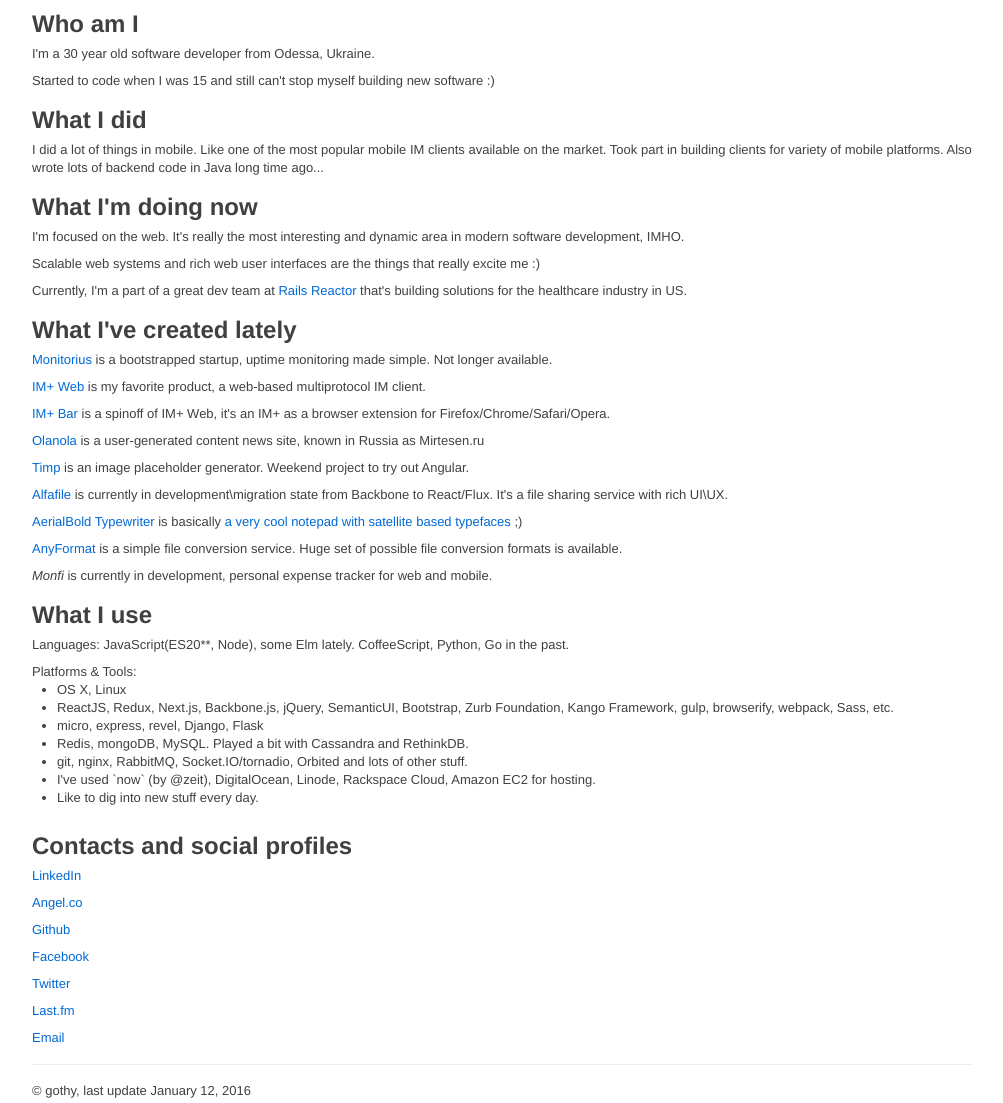
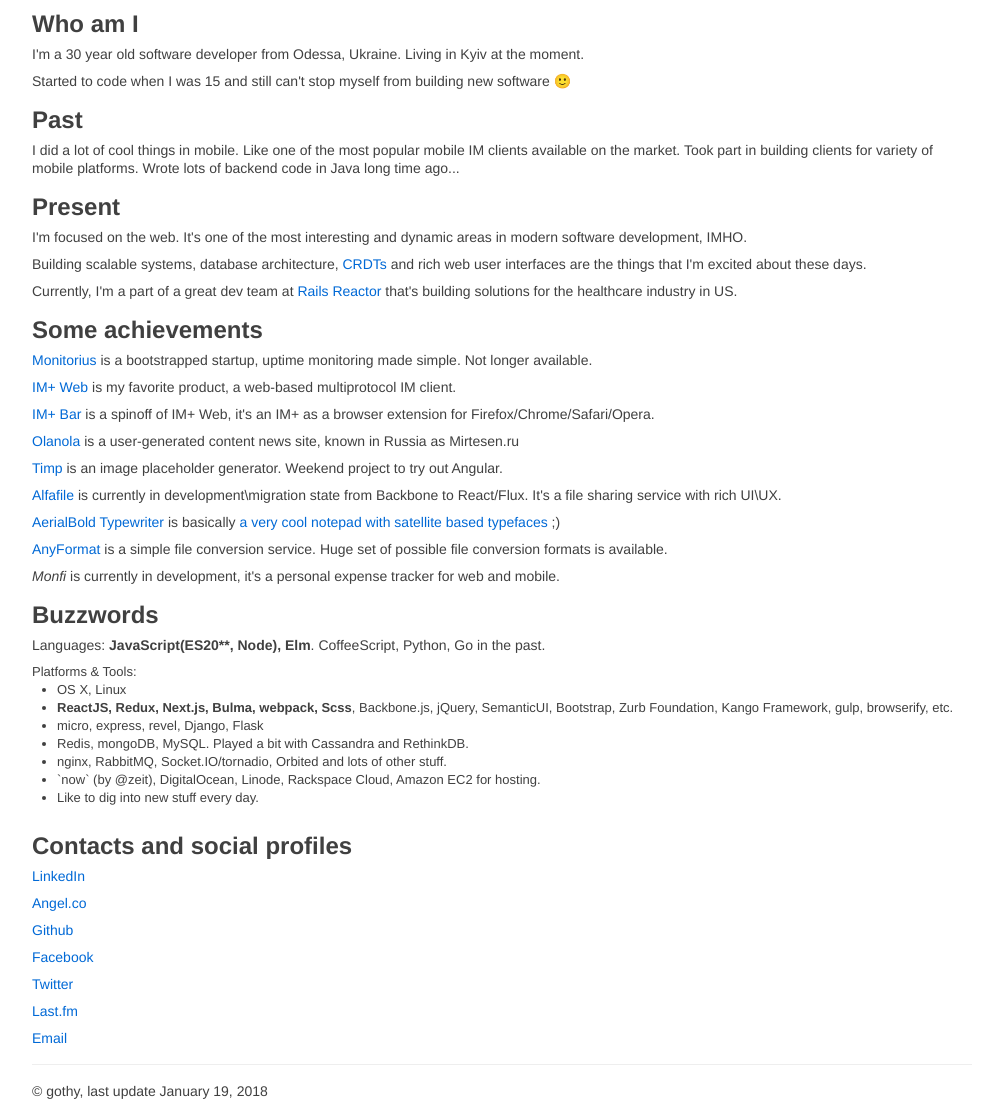
Before and after one commit to gothy/gothy.github.com, a plain HTML site: page index.html in a window 1280 px wide. Shown: the part 330-1433 px from the top of the page, without its empty margins (138-1141 px from the left). Drawn offline with Linux system fonts and the light colour scheme.

Commit message:
formatting, refreshing some info

```diff
--- a/index.html
+++ b/index.html
@@ -13,6 +13,10 @@
   <style type="text/css">
     body {
       padding-top: 10px;
+    }
+
+    p {
+      font-size: 14px;
     }
 
     h2 {
@@ -32,75 +36,83 @@
   <div class="container">
 
     <div class="content" style="">
-    <img src="./blog_photo.png" border="0" width="200px" height="264px"/>
+      <img src="./blog_photo.png" border="0" width="200px" height="264px" />
       <h1>Dmitry Utkin</h1>
 
       <h2>Who am I</h2>
 
-    <p>I'm a 30 year old software developer from Odessa, Ukraine. </p>
+      <p>
+        I'm a 30 year old software developer from Odessa, Ukraine. Living in Kyiv at the moment.
+      </p>
 
-    <p>Started to code when I was 15 and still can't stop myself
-    building new software :)</p>
+      <p>Started to code when I was 15 and still can't stop myself from building new software 🙂</p>
 
 
-    <h2>What I did</h2>
-    <p>I did a lot of things in mobile. Like one of the most popular
-    mobile IM clients available on the market. Took part in building clients
-    for variety of mobile platforms. Also wrote lots of
-    backend code in Java long time ago...</p>
+      <h2>Past</h2>
+      <p>I did a lot of cool things in mobile. Like one of the most popular mobile IM clients available on the market. Took
+        part in building clients for variety of mobile platforms. Wrote lots of backend code in Java long time ago...</p>
 
-    <h2>What I'm doing now</h2>
-    <p>I'm focused on the web. It's really the most interesting
-    and dynamic area in modern software development, IMHO.</p>
-    <p>Scalable web systems and rich web user interfaces are the things
-    that really excite me :) </p>
+      <h2>Present</h2>
+      <p>I'm focused on the web. It's one of the most interesting and dynamic areas in modern software development, IMHO.</p>
+      <p>
+        Building scalable systems, database architecture,
+        <a href="https://en.wikipedia.org/wiki/Conflict-free_replicated_data_type" target="_blank">CRDTs</a>
+        and rich web user interfaces are the things that I'm excited about these days.
+      </p>
       <p>Currently, I'm a part of a great dev team at
         <a href="http://www.railsreactor.com" target="_blank">Rails Reactor</a>
         that's building solutions for the healthcare industry in US.
       </p>
 
-    <h2>What I've created lately</h2>
-    <p><a href="http://monitorius.com" target="_blank">Monitorius</a> is a bootstrapped startup,
-      uptime monitoring made simple. Not longer available.</p>
-    <p><a href="https://plus.im" target="_blank">IM+ Web</a> is my favorite product,
-      a web-based multiprotocol IM client.
+      <h2>Some achievements</h2>
+      <p>
+        <a href="http://monitorius.com" target="_blank">Monitorius</a> is a bootstrapped startup, uptime monitoring made simple. Not longer available.</p>
+      <p>
+        <a href="https://plus.im" target="_blank">IM+ Web</a> is my favorite product, a web-based multiprotocol IM client.
       </p>
-    <p><a href="http://plus.im/bar/" target="_blank">IM+ Bar</a> is a spinoff of IM+ Web,
-      it's an IM+ as a browser extension for Firefox/Chrome/Safari/Opera.
+      <p>
+        <a href="http://plus.im/bar/" target="_blank">IM+ Bar</a> is a spinoff of IM+ Web, it's an IM+ as a browser extension for Firefox/Chrome/Safari/Opera.
       </p>
-    <p><a href="http://olanola.com/" target="_blank">Olanola</a> is a
-      user-generated content news site, known in Russia as Mirtesen.ru
+      <p>
+        <a href="http://olanola.com/" target="_blank">Olanola</a> is a user-generated content news site, known in Russia as Mirtesen.ru
       </p>
-    <p><a href="http://timp.co/" target="_blank">Timp</a>
+      <p>
+        <a href="http://timp.co/" target="_blank">Timp</a>
         is an image placeholder generator. Weekend project to try out Angular.
       </p>
-    <p><a href="http://alfafile.net/" target="_blank">Alfafile</a>
-      is currently in development\migration state from Backbone to React/Flux.
-      It's a file sharing service with rich UI\UX.
+      <p>
+        <a href="http://alfafile.net/" target="_blank">Alfafile</a>
+        is currently in development\migration state from Backbone to React/Flux. It's a file sharing service with rich UI\UX.
       </p>
-    <p><a href="http://type.aerial-bold.com/" target="_blank">AerialBold Typewriter</a> is basically
-      <a
-        href="http://www.wired.com/2016/03/aerial-bold-clever-typeface-crafted-satellite-shots-buildings/"
-        target="_blank"
-      >a very cool notepad with satellite based typefaces </a> ;)
+      <p>
+        <a href="http://type.aerial-bold.com/" target="_blank">AerialBold Typewriter</a> is basically
+        <a href="http://www.wired.com/2016/03/aerial-bold-clever-typeface-crafted-satellite-shots-buildings/" target="_blank">a very cool notepad with satellite based typefaces </a> ;)
       </p>
       <p>
         <a href="https://anyformat.io/" target="_blank">AnyFormat</a>
-      is a simple file conversion service.
-      Huge set of possible file conversion formats is available.
+        is a simple file conversion service. Huge set of possible file conversion formats is available.
       </p>
-    <p><i>Monfi</i> is currently in development, personal expense tracker for web and mobile.</p>
+      <p>
+        <i>Monfi</i> is currently in development, it's a personal expense tracker for web and mobile.
+      </p>
 
-    <h2>What I use </h2>
-    <p>Languages: JavaScript(ES20**, Node), some Elm lately. CoffeeScript, Python, Go in the past.</p>
-    Platforms & Tools: <ul>
+      <h2>Buzzwords</h2>
+      <p>
+        Languages:
+        <strong>JavaScript(ES20**, Node), Elm</strong>. CoffeeScript, Python, Go in the past.
+      </p>
+
+      Platforms & Tools:
+      <ul>
         <li>OS X, Linux</li>
-      <li>ReactJS, Redux, Next.js, Backbone.js, jQuery, SemanticUI, Bootstrap, Zurb Foundation, Kango Framework,
-      gulp, browserify, webpack, Sass, etc.</li>
+        <li>
+          <strong>ReactJS, Redux, Next.js, Bulma, webpack, Scss</strong>, Backbone.js, jQuery, SemanticUI, Bootstrap, Zurb Foundation,
+          Kango Framework, gulp, browserify, etc.
+        </li>
         <li>micro, express, revel, Django, Flask</li>
         <li>Redis, mongoDB, MySQL. Played a bit with Cassandra and RethinkDB.</li>
-      <li>git, nginx, RabbitMQ, Socket.IO/tornadio, Orbited and lots of other stuff.</li>
-      <li>I've used `now` (by @zeit), DigitalOcean, Linode, Rackspace Cloud, Amazon EC2 for hosting.</li>
+        <li>nginx, RabbitMQ, Socket.IO/tornadio, Orbited and lots of other stuff.</li>
+        <li>`now` (by @zeit), DigitalOcean, Linode, Rackspace Cloud, Amazon EC2 for hosting.</li>
         <li>Like to dig into new stuff every day.</li>
       </ul>
 
@@ -108,17 +120,27 @@
       <p>
         <a href="http://www.linkedin.com/pub/dmitry-utkin/2a/523/777" target="_blank">LinkedIn</a>
       </p>
-    <p><a href="https://angel.co/dmitry-utkin" target="_blank">Angel.co</a></p>
-    <p><a href="https://github.com/gothy/" target="_blank">Github</a></p>
+      <p>
+        <a href="https://angel.co/dmitry-utkin" target="_blank">Angel.co</a>
+      </p>
+      <p>
+        <a href="https://github.com/gothy/" target="_blank">Github</a>
+      </p>
       <p>
         <a href="http://www.facebook.com/profile.php?id=701797518">Facebook</a>
       </p>
-    <p><a href="https://twitter.com/gothy" target="_blank">Twitter</a></p>
-    <p><a href="http://www.lastfm.ru/user/gothy" target="_blank">Last.fm</a></p>
-    <p><a href="mailto:dmitry.utkin@gmail.com">Email</a></p>
+      <p>
+        <a href="https://twitter.com/gothy" target="_blank">Twitter</a>
+      </p>
+      <p>
+        <a href="http://www.lastfm.ru/user/gothy" target="_blank">Last.fm</a>
+      </p>
+      <p>
+        <a href="mailto:dmitry.utkin@gmail.com">Email</a>
+      </p>
     </div>
     <footer>
-    <p>&copy; gothy, last update January 12, 2016</p>
+      <p>&copy; gothy, last update January 19, 2018</p>
     </footer>
   </div>
 
@@ -130,7 +152,7 @@
     _gaq.push(['_setDomainName', '.gothy.me']);
     _gaq.push(['_trackPageview']);
 
-  (function() {
+    (function () {
       var ga = document.createElement('script'); ga.type = 'text/javascript'; ga.async = true;
       ga.src = ('https:' == document.location.protocol ? 'https://ssl' : 'http://www') + '.google-analytics.com/ga.js';
       var s = document.getElementsByTagName('script')[0]; s.parentNode.insertBefore(ga, s);
@@ -139,4 +161,5 @@
   </script>
 
 </body>
+
 </html>
```
Lines whose indentation alone changed are shown as unchanged.
